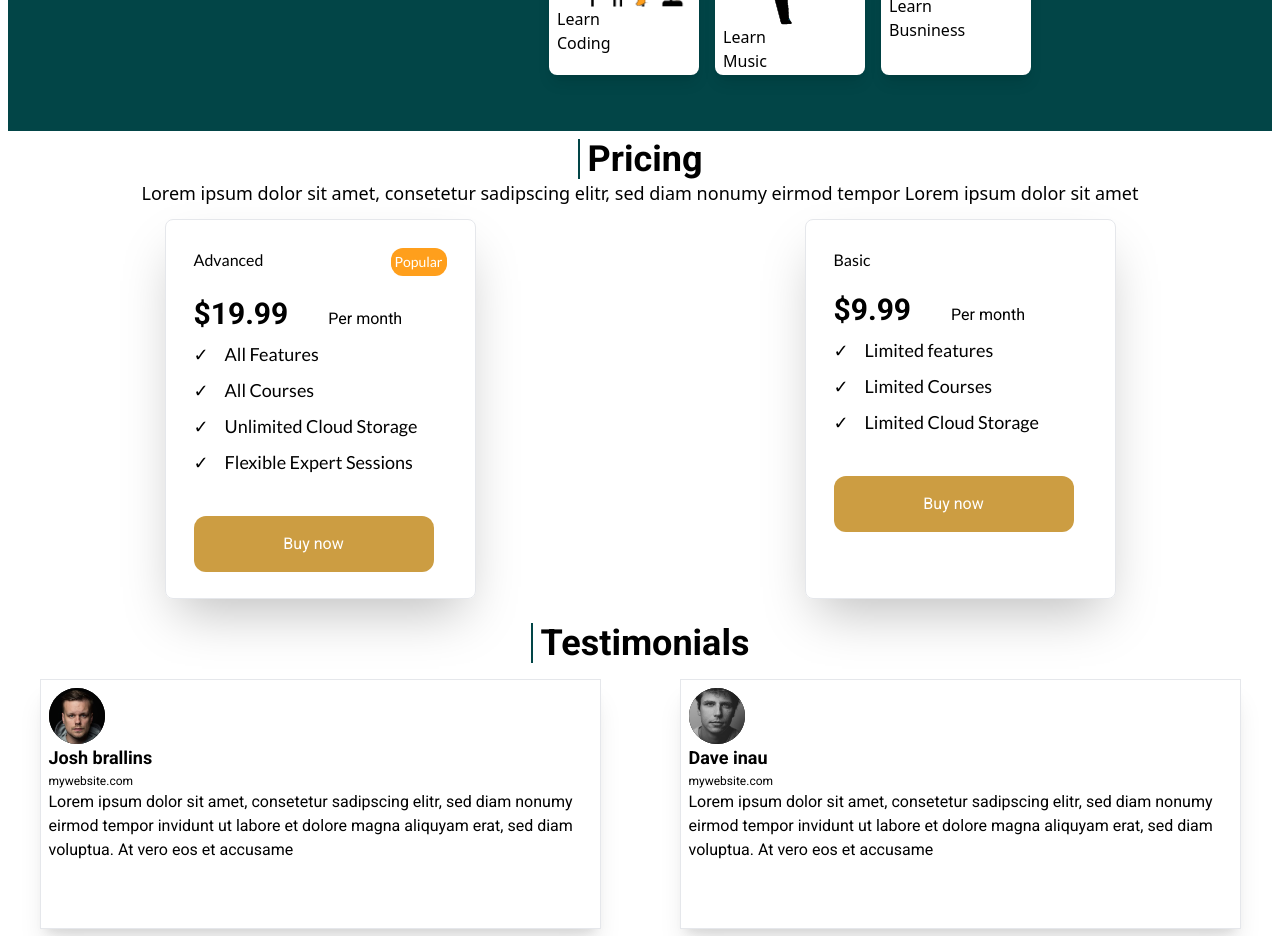
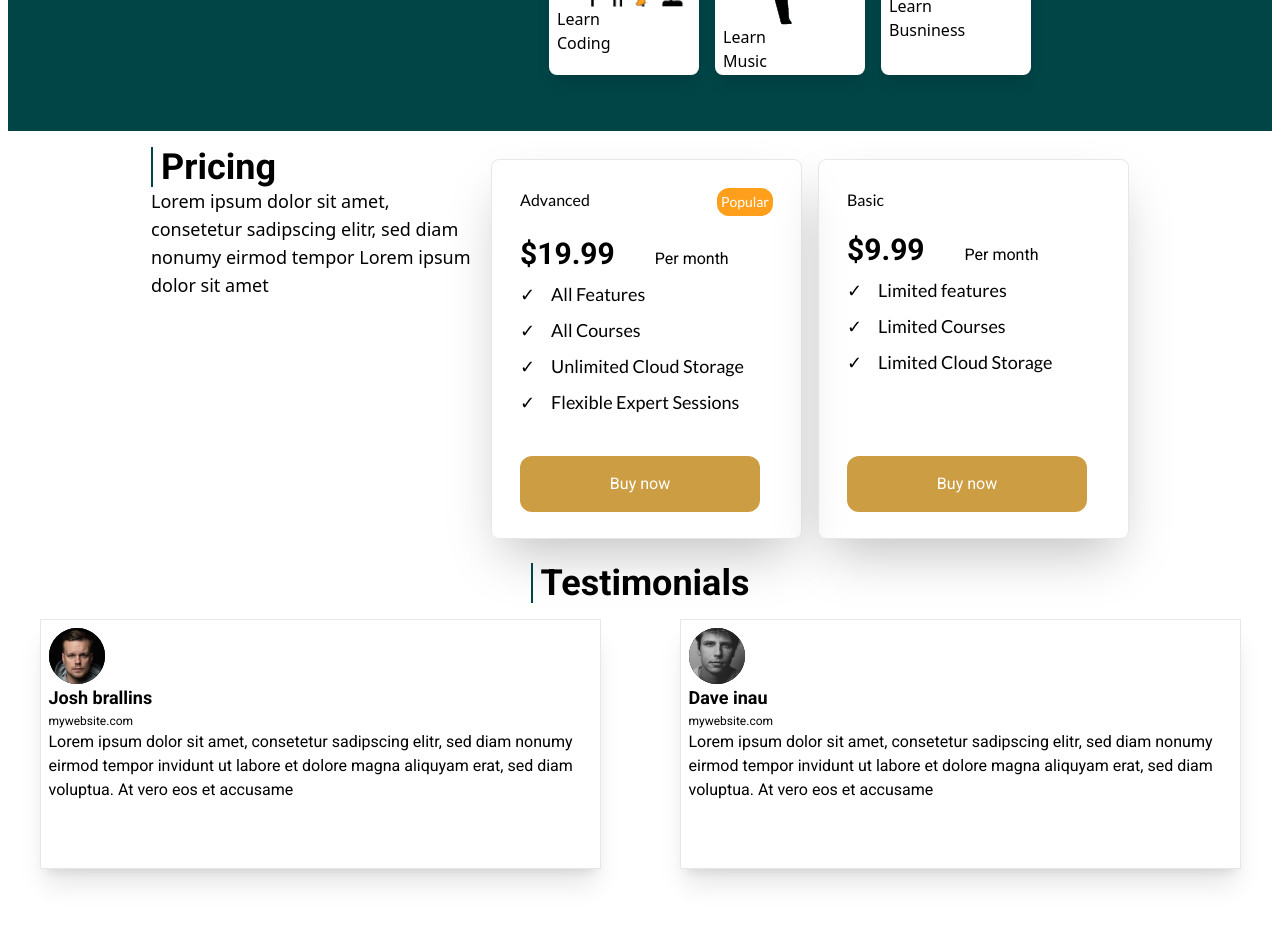
Before and after one commit to shakiltha/eLearning-landing_page, a React (Vite) app: page / in a window 1280 px wide. Shown: the part 2020-2956 px from the top of the page. Built offline with nearby package versions, Linux system fonts and the light colour scheme.

Commit message:
pricing for large device done

```diff
--- a/src/components/Pricing.jsx
+++ b/src/components/Pricing.jsx
@@ -1,18 +1,18 @@
 const Pricing = () => {
   return (
-    <div>
-      <section>
-        <section className="flex justify-center">
+    <div className="xl:flex xl:gap-5 xl:justify-center xl:mt-4">
+      <section className="xl:w-80">
+        <section className="flex justify-center xl:justify-start">
           <h3 className="roboto-bold text-2xl md:text-4xl pl-2 border-l-2 border-l-[#024547] text-center">
             Pricing
           </h3>
         </section>
-        <p className="leto-regular text-lg text-center">
+        <p className="leto-regular text-lg text-center xl:text-left">
           Lorem ipsum dolor sit amet, consetetur sadipscing elitr, sed diam
           nonumy eirmod tempor Lorem ipsum dolor sit amet
         </p>
       </section>
-      <section className="md:flex">
+      <section className="md:flex xl:gap-4">
         <section className="border w-[311px] h-[380px] mx-auto shadow-2xl p-7 my-3 rounded-lg">
           <div className="flex justify-between">
             <span className="lato-regular">Advanced</span>
@@ -87,7 +87,7 @@ const Pricing = () => {
               </span>
             </section>
           </section>
-          <button className="w-60 h-14 bg-[#CC9D42] text-white rounded-xl mt-10 roboto-regular">
+          <button className="w-60 h-14 bg-[#CC9D42] text-white rounded-xl mt-10 xl:mt-20 roboto-regular">
             Buy now
           </button>
         </section>
```
